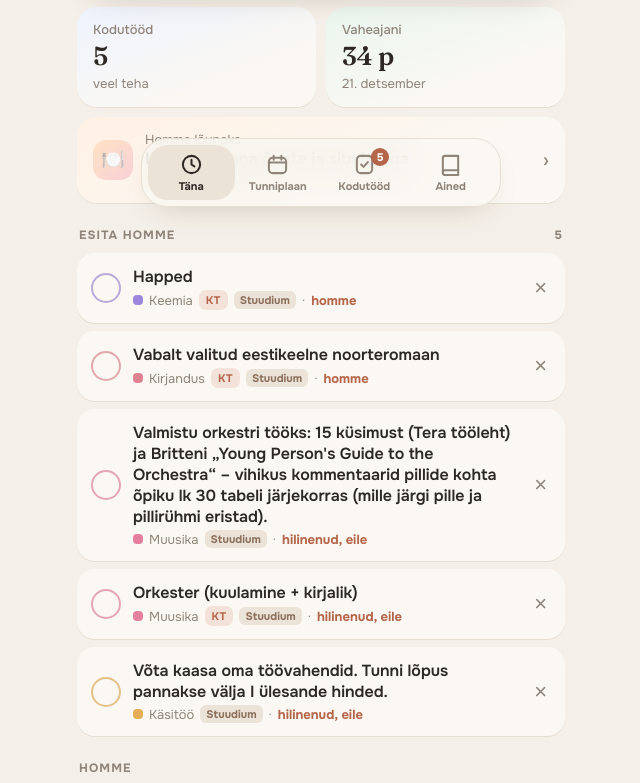
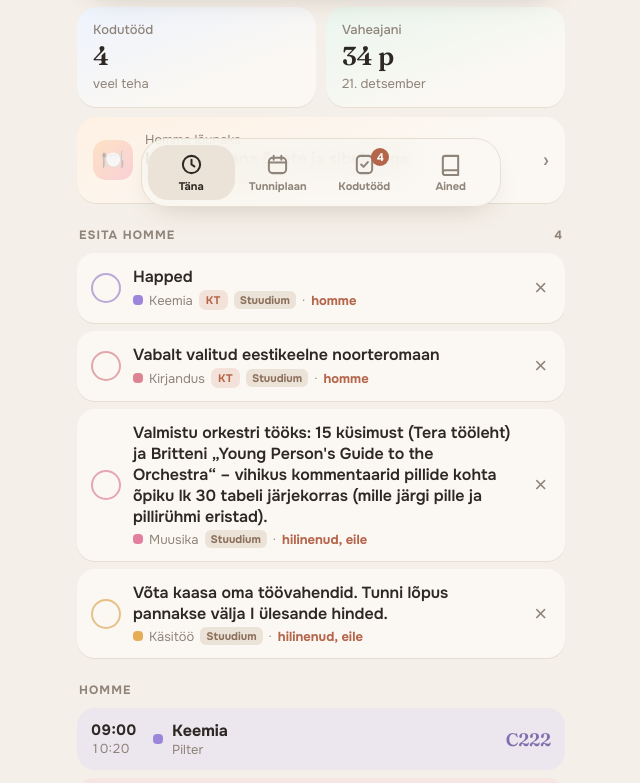
Before and after one commit to herijanis/koolipaev, a plain HTML site: page index.html in a window 1280 px wide. Shown: the part 579-1362 px from the top of the page, without its empty margins (319-959 px from the left). Drawn offline with Linux system fonts and the light colour scheme.

Commit message:
Automaatne uuendus 17.11 16:18

```diff
--- a/index.html
+++ b/index.html
@@ -5,7 +5,7 @@
 <link rel="apple-touch-icon" href="icon.png"><meta name="theme-color" content="#f4efe8">
 <style>:root{padding-top:env(safe-area-inset-top,0px)}body{margin:0}[hidden]{display:none!important}</style>
 <script>
-const APP_V="1794848431";
+const APP_V="1794925086";
 async function checkUpdate(){try{const r=await fetch("version.txt?"+Date.now(),{cache:"no-store"});const v=(await r.text()).trim();
  if(v&&v!==APP_V&&sessionStorage.getItem("tried")!==v){sessionStorage.setItem("tried",v);location.replace(location.pathname+"?v="+v);}}catch(e){}}
 checkUpdate();document.addEventListener("visibilitychange",()=>{if(!document.hidden)checkUpdate();});
@@ -577,7 +577,7 @@ const ED = {
  },
  "Muusika": {
   topic: "Orkester",
-  tests: [["2026-11-16","KT: Orkester (kuulamine + kirjalik)","Kirjalik osa 15 küsimust + kuulamise osa 10 näidet B. Britteni teosest. Kuulamise ajal võib vihikut kasutada. Tera: ORKESTER tööleht I ja II."]],
+  tests: [],
   hw: [["2026-11-16","Valmistu orkestri tööks: 15 küsimust (Tera tööleht) ja Britteni „Young Person's Guide to the Orchestra“ – vihikus kommentaarid pillide kohta õpiku lk 30 tabeli järjekorras (mille järgi pille ja pillirühmi eristad)."]],
   simple: [
    "<b>Orkester</b> on suur pillimängijate koosseis. Seda juhatab <b>dirigent</b>.",
```
Also changed, not shown: version.txt.
